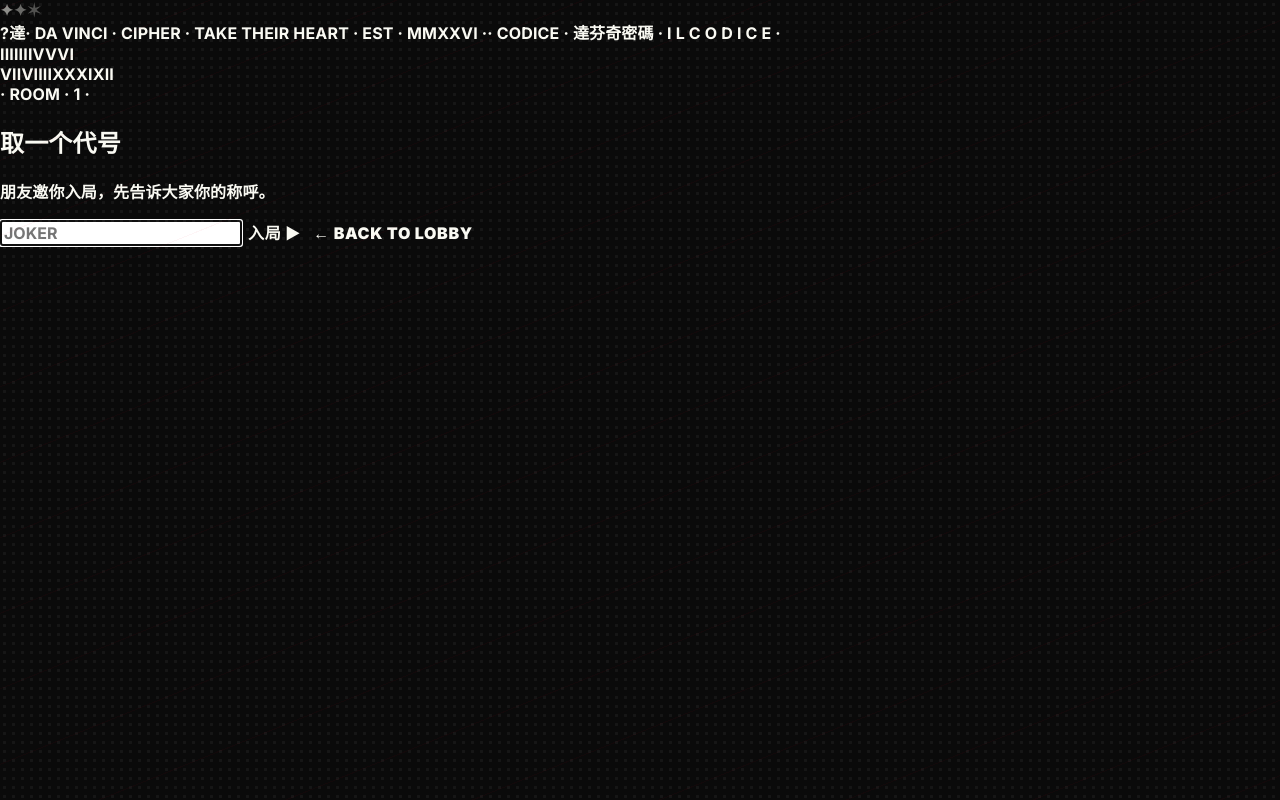
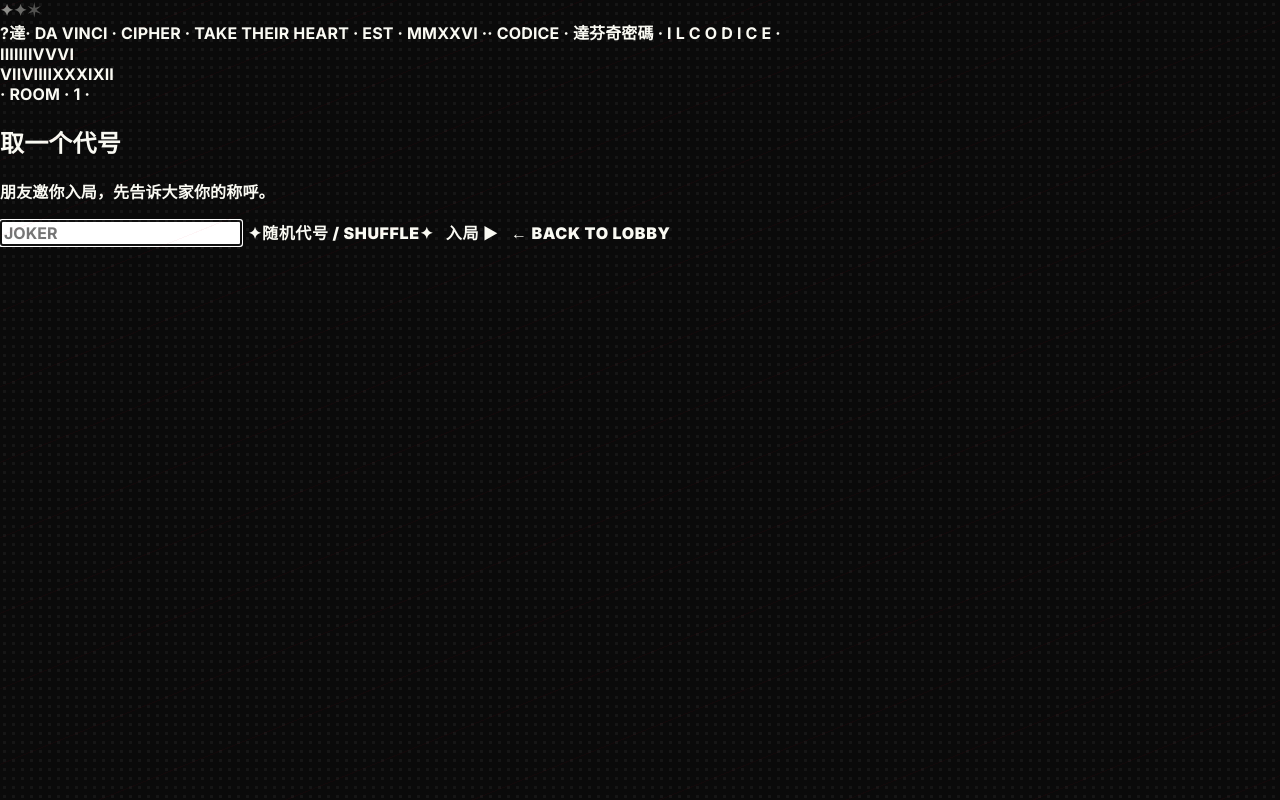
Before and after one commit to gtoxlili/phantom-cipher, a Next.js app: page /room/1 in a window 1280 px wide. Built offline with nearby package versions, Linux system fonts and the light colour scheme; what jotai-immer would draw is missing.

Commit message:
feat: add shuffle functionality for random codenames selection

```diff
--- a/components/room/NamePromptView.css.ts
+++ b/components/room/NamePromptView.css.ts
@@ -72,6 +72,52 @@
   },
 });
 
+/**
+ * SHUFFLE button — slim P5-style dashed pill, sits between input and
+ * primary submit. Distinct enough to discover but doesn't compete with
+ * the main "入局" CTA.
+ */
+export const shuffleBtn = css({
+  width: '100%',
+  padding: '10px 12px',
+  marginBottom: '12px',
+  fontFamily: 'condensed',
+  fontWeight: 700,
+  fontSize: '12px',
+  letterSpacing: '0.28em',
+  textTransform: 'uppercase',
+  color: 'ink',
+  background: 'transparent',
+  border: '2px dashed var(--colors-ink)',
+  minHeight: '40px',
+  transform: 'skewX(-6deg)',
+  transition: 'background 0.12s, color 0.12s, transform 0.08s',
+  display: 'flex',
+  alignItems: 'center',
+  justifyContent: 'center',
+  gap: '12px',
+  '&:hover': {
+    background: 'rgba(230, 0, 34, 0.08)',
+    borderColor: 'blood',
+    color: 'blood',
+  },
+  '&:active': {
+    background: 'blood',
+    borderColor: 'blood',
+    color: 'paper',
+    transform: 'skewX(-6deg) translate(2px, 2px)',
+  },
+});
+
+export const shuffleIcon = css({
+  display: 'inline-block',
+  fontFamily: 'display',
+  fontStyle: 'italic',
+  fontSize: '16px',
+  color: 'blood',
+  transform: 'skewX(6deg)',
+});
+
 export const submit = css({
   width: '100%',
   padding: '14px',
--- a/components/room/NamePromptView.tsx
+++ b/components/room/NamePromptView.tsx
@@ -1,20 +1,29 @@
 'use client';
 
-import { useState } from 'react';
+import { useRef, useState } from 'react';
 import { useAtomValue, useSetAtom } from 'jotai';
 import { Sketch } from '@/components/Sketch';
 import { currentRoomCodeAtom, myNameAtom } from '@/lib/atoms';
+import { pickRandomCodename } from '@/lib/codenames';
 import * as s from './NamePromptView.css';
 
 export function NamePromptView({ onCancel }: { onCancel: () => void }) {
   const code = useAtomValue(currentRoomCodeAtom);
   const setName = useSetAtom(myNameAtom);
   const [draft, setDraft] = useState('');
+  // Don't pick the same codename twice in a row — keep shuffling fresh.
+  const lastIdxRef = useRef(-1);
 
   const submit = () => {
     const n = draft.trim();
     if (!n) return;
     setName(n);
+  };
+
+  const shuffle = () => {
+    const { name: picked, index } = pickRandomCodename(lastIdxRef.current);
+    lastIdxRef.current = index;
+    setDraft(picked);
   };
 
   return (
@@ -33,6 +42,11 @@
           autoFocus
           onKeyDown={(e) => { if (e.key === 'Enter') submit(); }}
         />
+        <button className={s.shuffleBtn} onClick={shuffle} type="button">
+          <span className={s.shuffleIcon}>✦</span>
+          <span>随机代号 / SHUFFLE</span>
+          <span className={s.shuffleIcon}>✦</span>
+        </button>
         <button className={s.submit} onClick={submit} disabled={!draft.trim()}>入局 ▶</button>
         <button className={s.linkBtn} onClick={onCancel}>← BACK TO LOBBY</button>
       </div>
--- /dev/null
+++ b/lib/codenames.ts
@@ -0,0 +1,32 @@
+import { random } from 'radash';
+
+/**
+ * P5-flavored codename pool used by the SHUFFLE button on the home
+ * landing form and the in-room name prompt. Mixes Phantom Thieves
+ * codenames, persona names, and 怪盗-themed Chinese aliases — all
+ * under 16 chars to fit the server-side NAME_MAX cap.
+ */
+export const CODENAMES = [
+  // Phantom Thieves codenames
+  'JOKER', 'SKULL', 'FOX', 'QUEEN', 'NOIR', 'CROW',
+  'PANTHER', 'ORACLE', 'MONA', 'VIOLET',
+  // Personas & literary thieves
+  'ARSÈNE', 'GOEMON', 'ROBIN', 'ZORRO', 'MILADY', 'RAOUL', 'CARMEN',
+  // 怪盗 / Da Vinci flavor
+  '怪盗A', '影武者', '夜行者', '密码师', '月光骑士',
+  '黑桃Q', '紅蔷薇', '無名氏', '紳士A', '達·芬奇',
+];
+
+/**
+ * Pick a random codename, optionally avoiding the previous index so
+ * consecutive shuffles produce a different name. Returns both the
+ * name and the picked index — caller is expected to hold the index
+ * (e.g. via useRef) and pass it back next time.
+ */
+export function pickRandomCodename(excludeIndex = -1): { name: string; index: number } {
+  let idx = random(0, CODENAMES.length - 1);
+  while (idx === excludeIndex && CODENAMES.length > 1) {
+    idx = random(0, CODENAMES.length - 1);
+  }
+  return { name: CODENAMES[idx], index: idx };
+}
```
Also changed, not shown: app/page.css.ts (+56 -4 lines), app/page.tsx (+22 -1 lines).
